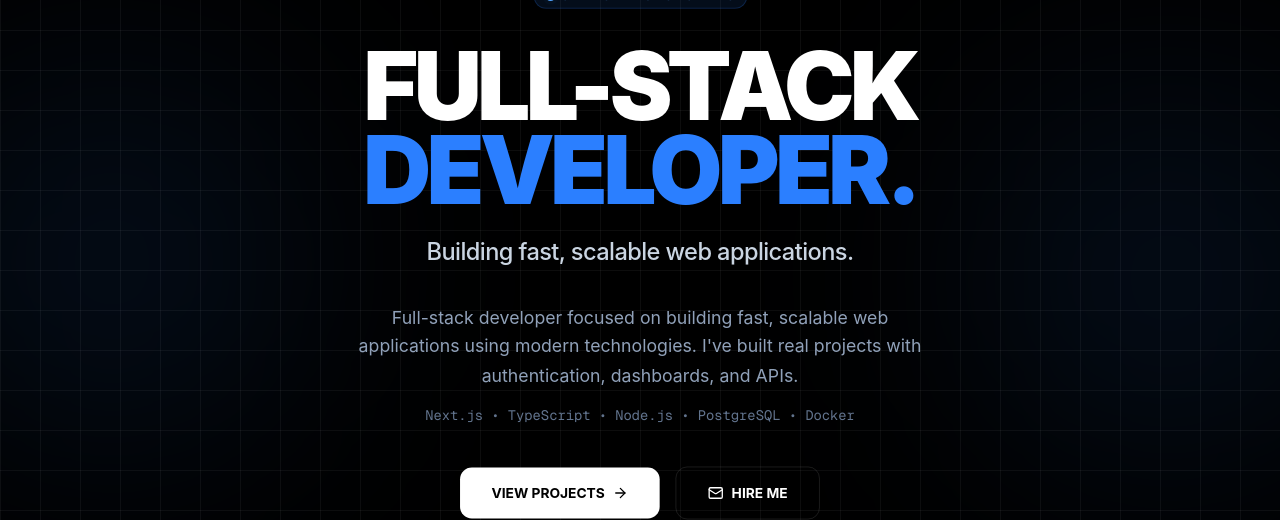
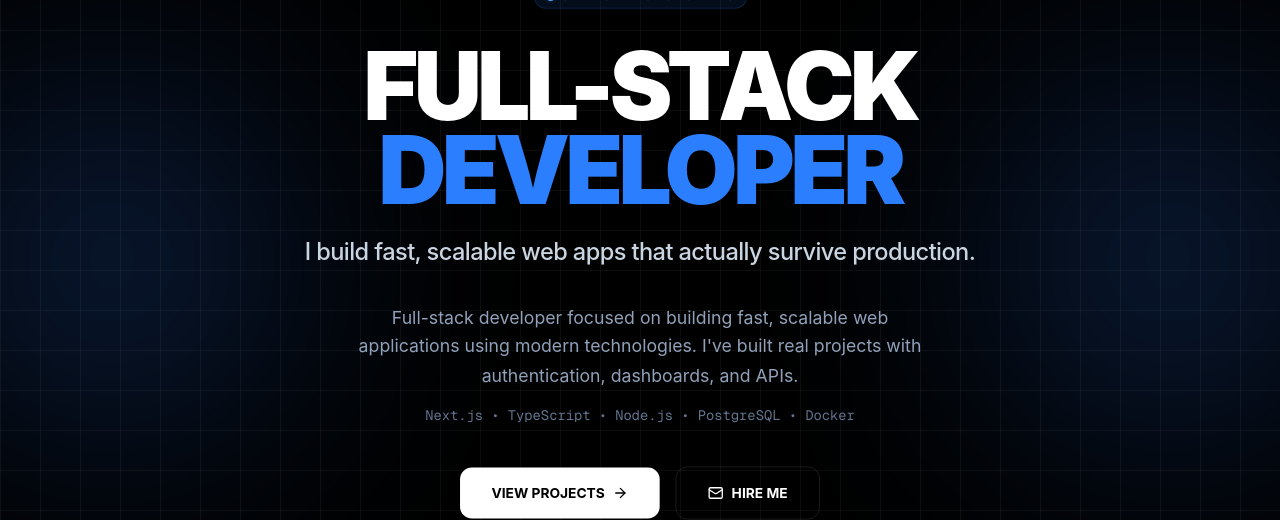
Before and after one commit to mdshakerullahS/Portfolio, a Next.js app: page / in a window 1280 px wide. Shown: the part 130-650 px from the top of the page. Built offline with nearby package versions, Linux system fonts and the light colour scheme; no server answers.

Commit message:
update: update tagline and remove dot from heading in hero

```diff
--- a/src/components/Hero.tsx
+++ b/src/components/Hero.tsx
@@ -60,8 +60,8 @@ export default function Hero() {
       className="relative min-h-screen flex items-center justify-center overflow-hidden pt-24 pb-16"
     >
       {/* Static Background Accents */}
-      <div className="absolute top-1/4 -left-20 w-96 h-96 bg-blue-500/10 blur-[120px] rounded-full" />
-      <div className="absolute bottom-1/4 -right-20 w-96 h-96 bg-blue-500/10 blur-[120px] rounded-full" />
+      <div className="absolute top-1/4 -left-20 w-96 h-96 bg-blue-500/20 blur-[120px] rounded-full" />
+      <div className="absolute top-1/4 -right-20 w-96 h-96 bg-blue-500/20 blur-[120px] rounded-full" />
 
       <div className="container mx-auto px-6 z-10 text-center">
         {/* Availability Badge */}
@@ -83,10 +83,10 @@ export default function Hero() {
         <ScrollItem index={1} sectionRef={sectionRef}>
           <h1 className="text-5xl md:text-8xl font-black mb-6 tracking-tighter leading-[0.9] text-white">
             FULL-STACK <br />
-            <span className="text-blue-500">DEVELOPER.</span>
+            <span className="text-blue-500">DEVELOPER</span>
           </h1>
           <p className="text-xl md:text-2xl font-medium text-slate-300 mb-8 tracking-tight">
-            Building fast, scalable web applications.
+            I build fast, scalable web apps that actually survive production.
           </p>
         </ScrollItem>
 
```
